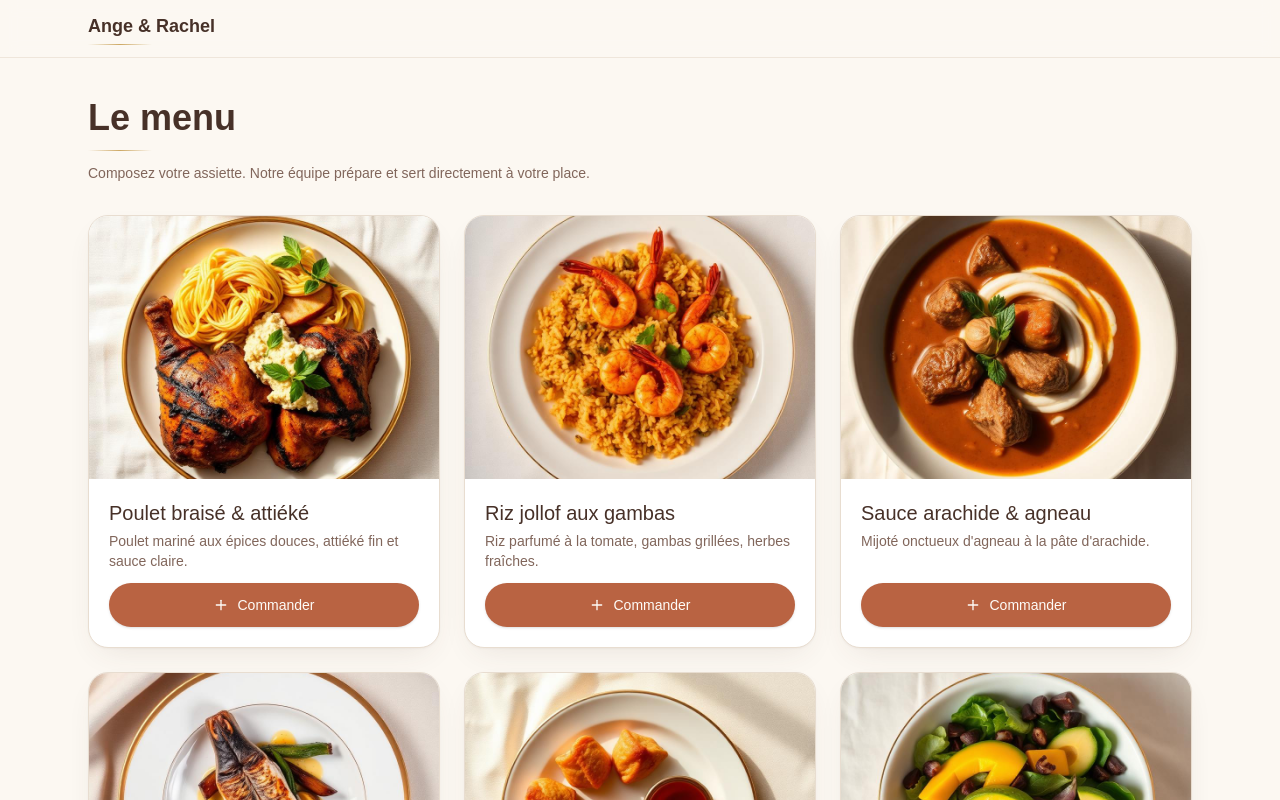
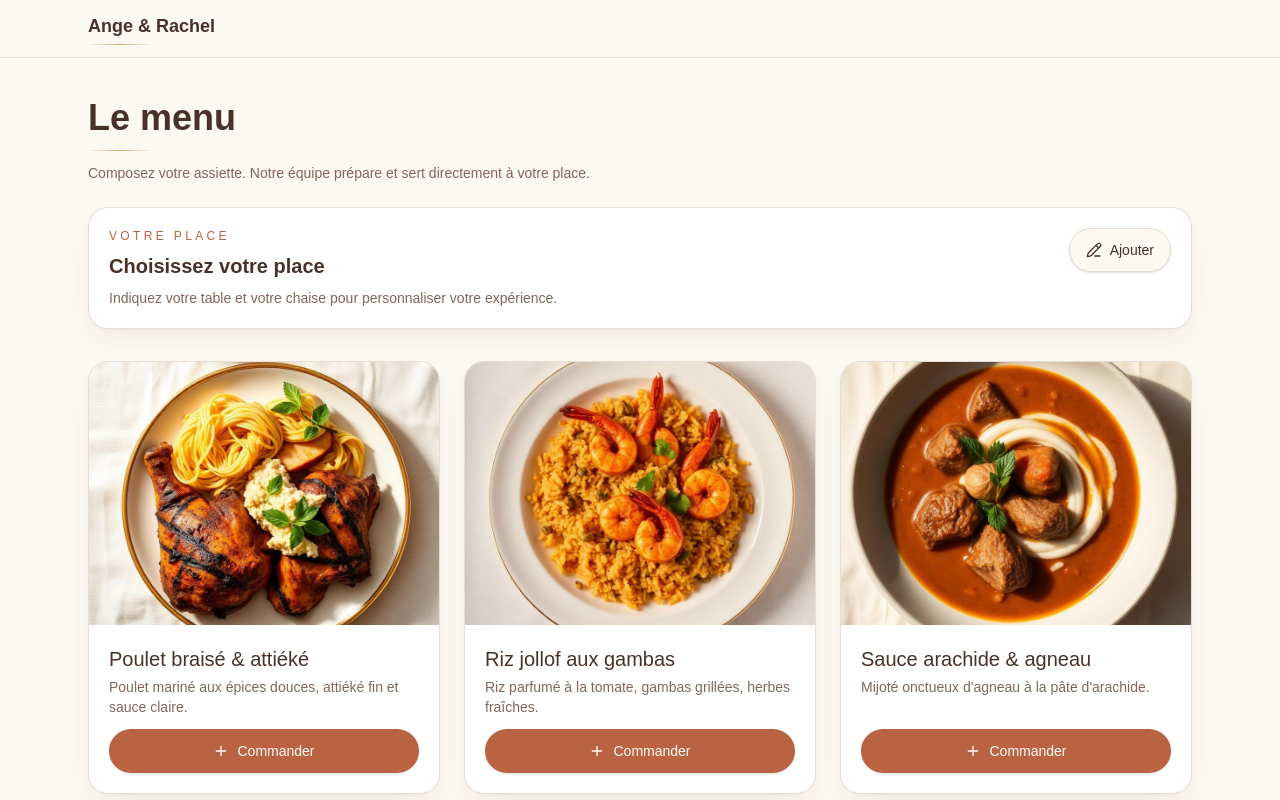
Before and after one commit to Nazaire02/restauration-dot-front, a Next.js app: page /invite/menu in a window 1280 px wide. Shown: the top 800 px of the page. Built offline with nearby package versions, Linux system fonts and the light colour scheme.

Commit message:
edit chair and table

```diff
--- a/features/guess/components/OrderConfirmation.tsx
+++ b/features/guess/components/OrderConfirmation.tsx
@@ -63,7 +63,7 @@ export function OrderConfirmation({ table, chair, onDone }: Readonly<OrderConfir
           onClick={onDone}
           className="mt-8 inline-flex min-h-11 items-center rounded-full bg-primary px-8 text-sm font-medium text-primary-foreground transition-colors hover:bg-primary/90"
         >
-          Suivre ma commande
+          Retour au menu
         </button>
       </motion.div>
     </motion.div>
--- a/features/guess/components/OrderReviewModal.tsx
+++ b/features/guess/components/OrderReviewModal.tsx
@@ -82,7 +82,7 @@ export function OrderReviewModal({
 
         <div className="mt-6 flex flex-col-reverse gap-3 sm:flex-row sm:justify-end">
           <Button type="button" variant="outline" className="min-h-11 rounded-full" onClick={onCancel}>
-            Modifier
+            Annuler
           </Button>
           <Button type="button" className="min-h-11 rounded-full" onClick={onConfirm}>
             Confirmer la commande
--- /dev/null
+++ b/features/guess/components/SeatEditorCard.tsx
@@ -0,0 +1,123 @@
+"use client";
+
+import { useEffect, useState } from "react";
+import { Armchair, Check, PencilLine, Utensils, X } from "lucide-react";
+import { Button } from "@/components/ui/button";
+import { Input } from "@/components/ui/input";
+import { weddingConfig } from "@/lib/wedding-config";
+import { useGuestStore } from "@/store/useGuestStore";
+
+export function SeatEditorCard() {
+  const seat = useGuestStore((s) => s.seat);
+  const setSeat = useGuestStore((s) => s.setSeat);
+
+  const [isEditing, setIsEditing] = useState(false);
+  const [table, setTable] = useState(seat?.table ?? 1);
+  const [chair, setChair] = useState(seat?.chair ?? 1);
+
+  useEffect(() => {
+    if (seat) {
+      setTable(seat.table);
+      setChair(seat.chair);
+    }
+  }, [seat]);
+
+  const handleSave = () => {
+    const nextTable = Math.min(
+      Math.max(Number.parseInt(String(table), 10) || 1, 1),
+      weddingConfig.tableCount,
+    );
+    const nextChair = Math.min(Math.max(Number.parseInt(String(chair), 10) || 1, 1), 12);
+
+    setSeat({ table: nextTable, chair: nextChair });
+    setTable(nextTable);
+    setChair(nextChair);
+    setIsEditing(false);
+  };
+
+  return (
+    <div className="surface-card mb-6 rounded-[1.5rem] border border-border/60 p-4 sm:p-5">
+      <div className="flex flex-wrap items-start justify-between gap-3">
+        <div>
+          <p className="text-xs uppercase tracking-[0.28em] text-primary">Votre place</p>
+          <h2 className="mt-2 text-display text-xl font-semibold text-foreground">
+            {seat ? `Table ${seat.table} · chaise ${seat.chair}` : "Choisissez votre place"}
+          </h2>
+          <p className="mt-2 text-sm text-muted-foreground">
+            {seat
+              ? "Votre commande sera envoyée à cette place."
+              : "Indiquez votre table et votre chaise pour personnaliser votre expérience."}
+          </p>
+        </div>
+
+        {!isEditing ? (
+          <Button
+            type="button"
+            variant="outline"
+            className="min-h-11 rounded-full"
+            onClick={() => {
+              setTable(seat?.table ?? 1);
+              setChair(seat?.chair ?? 1);
+              setIsEditing(true);
+            }}
+          >
+            <PencilLine className="size-4" aria-hidden />
+            <span>{seat ? "Modifier" : "Ajouter"}</span>
+          </Button>
+        ) : null}
+      </div>
+
+      {isEditing ? (
+        <div className="mt-5 grid gap-4 rounded-2xl border border-border bg-secondary/30 p-4 sm:grid-cols-2">
+          <label className="space-y-2 text-sm text-foreground">
+            <span className="flex items-center gap-2">
+              <Utensils className="size-4 text-primary" aria-hidden />
+              Numéro de table
+            </span>
+            <Input
+              type="number"
+              inputMode="numeric"
+              min={1}
+              max={weddingConfig.tableCount}
+              value={table}
+              onChange={(event) => setTable(Number(event.target.value))}
+              className="min-h-11"
+            />
+          </label>
+
+          <label className="space-y-2 text-sm text-foreground">
+            <span className="flex items-center gap-2">
+              <Armchair className="size-4 text-primary" aria-hidden />
+              Numéro de chaise
+            </span>
+            <Input
+              type="number"
+              inputMode="numeric"
+              min={1}
+              max={12}
+              value={chair}
+              onChange={(event) => setChair(Number(event.target.value))}
+              className="min-h-11"
+            />
+          </label>
+
+          <div className="flex flex-wrap gap-2 sm:col-span-2">
+            <Button type="button" className="min-h-11 rounded-full" onClick={handleSave}>
+              <Check className="size-4" aria-hidden />
+              <span>Enregistrer</span>
+            </Button>
+            <Button
+              type="button"
+              variant="outline"
+              className="min-h-11 rounded-full"
+              onClick={() => setIsEditing(false)}
+            >
+              <X className="size-4" aria-hidden />
+              <span>Annuler</span>
+            </Button>
+          </div>
+        </div>
+      ) : null}
+    </div>
+  );
+}
--- a/features/guess/views/menu-view.tsx
+++ b/features/guess/views/menu-view.tsx
@@ -11,6 +11,7 @@ import { useDataStore } from "@/store/useDataStore";
 import { DishCard } from "@/features/guess/components/DishCard";
 import { OrderConfirmation } from "@/features/guess/components/OrderConfirmation";
 import { OrderReviewModal } from "@/features/guess/components/OrderReviewModal";
+import { SeatEditorCard } from "@/features/guess/components/SeatEditorCard";
 
 export default function MenuView() {
   const seat = useGuestStore((s) => s.seat);
@@ -36,15 +37,21 @@ export default function MenuView() {
     setConfirmed(true);
   };
 
+  const handleCancel = () => {
+    clear();
+    setReviewOpen(false);
+  };
+
   return (
     <div>
-      <div className="flex flex-wrap items-center justify-between gap-3">
+      <div className="flex flex-wrap items-center justify-between gap-3 mb-6 sm:flex-nowrap">
         <PageHeader
-          eyebrow={seat ? `Table ${seat.table} · chaise ${seat.chair}` : undefined}
           title="Le menu"
           description="Composez votre assiette. Notre équipe prépare et sert directement à votre place."
         />
       </div>
+
+      <SeatEditorCard />
 
       {dishes.length === 0 ? (
         <div className="mt-8">
@@ -77,7 +84,7 @@ export default function MenuView() {
             table={seat.table}
             chair={seat.chair}
             items={items}
-            onCancel={() => setReviewOpen(false)}
+            onCancel={handleCancel}
             onConfirm={handleConfirm}
           />
         ) : null}
```
